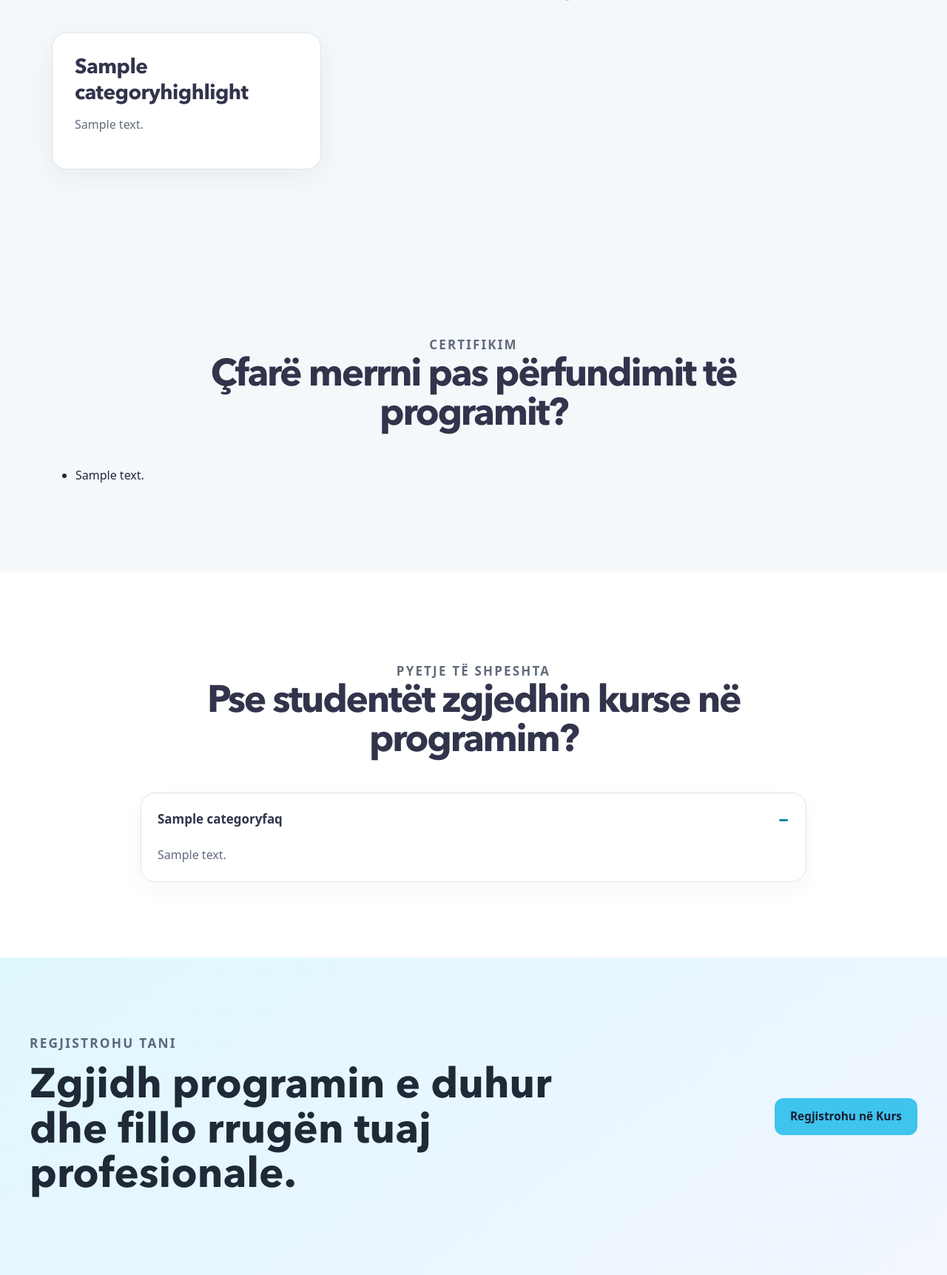
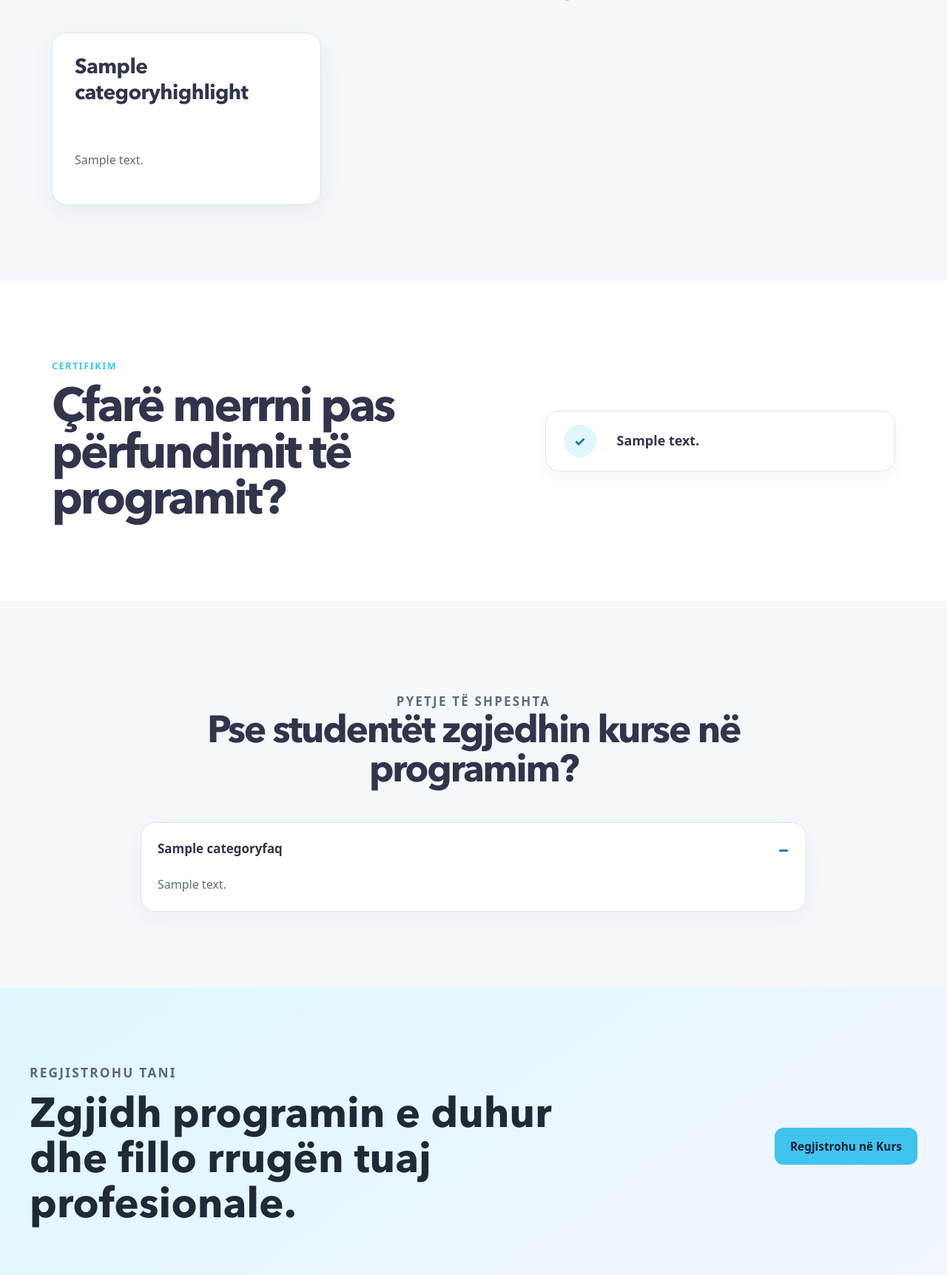
Before and after one commit to zelina256/Dominusoft, a Django app: a page that uses templates/trajnime/trajnime_kat.html in a window 1280 px wide. Shown: the part 1610-3333 px from the top of the page at 74% size. Run offline with Django 5.2, Linux system fonts and the light colour scheme; data comes from the database, SQL or seed files in the repository; tables that the repository leaves empty hold one stand-in row (values such as "Sample post"); parts of the project's set-up code (start-up, migrations or seed data) failed here and were passed over; some libraries are stand-ins or nearby versions.

Commit message:
service, course

```diff
--- a/static/css/inner-modern.css
+++ b/static/css/inner-modern.css
@@ -278,7 +278,7 @@
 }
 
 .inner-heading {
-    max-width: 780px;
+    max-width: 800px;
     margin-inline: auto;
     margin-bottom: 42px;
     text-align: center;
@@ -588,7 +588,292 @@
     letter-spacing: -0.02em;
     line-height: 1.25;
 }
-
+.industries-section .inner-card h3 {
+    min-height: 64px;
+    margin: 0 0 10px;
+}
+
+.industries-section .inner-card p {
+    margin-top: 0;
+}
+
+.inner-section--summary {
+    padding-block: clamp(70px, 7vw, 100px);
+    background: #f5f7fa;
+}
+
+.summary-header {
+    max-width: 900px;
+    margin: 0 auto 48px;
+    text-align: center;
+}
+
+.summary-title {
+    max-width: 850px;
+    margin-inline: auto;
+
+    color: var(--inner-navy);
+    font-size: clamp(2.7rem, 5vw, 5rem);
+    font-weight: 800;
+    letter-spacing: -0.045em;
+    line-height: 1;
+}
+
+
+/* paneli kryesor */
+.summary-layout {
+    display: block;
+    max-width: 980px;
+    margin-inline: auto;
+}
+
+.summary-content {
+    display: grid;
+    grid-template-columns: minmax(0, 1.15fr) minmax(280px, 0.85fr);
+    gap: 48px;
+
+    padding: clamp(32px, 5vw, 52px);
+
+    border: 1px solid rgba(49, 52, 75, 0.10);
+    border-radius: 28px;
+
+    background: #fff;
+
+    box-shadow:
+        0 20px 55px rgba(49, 52, 75, 0.07);
+}
+
+
+/* teksti majtas */
+.summary-copy {
+    display: flex;
+    align-items: center;
+}
+
+.summary-copy p {
+    margin: 0;
+
+    color: var(--inner-navy);
+
+    font-size: clamp(1.05rem, 1.7vw, 1.25rem);
+    line-height: 1.7;
+}
+
+
+/* përfitimet djathtas */
+.summary-benefits {
+    padding-left: 42px;
+    border-left: 1px solid var(--inner-line);
+
+    display: flex;
+    flex-direction: column;
+    justify-content: center;
+}
+
+.summary-feature__eyebrow {
+    margin: 0 0 20px;
+
+    color: var(--inner-cyan-dark);
+
+    font-size: 0.78rem;
+    font-weight: 800;
+
+    letter-spacing: 0.12em;
+    text-transform: uppercase;
+}
+
+.summary-fact-list {
+    display: grid;
+    gap: 16px;
+
+    margin: 0;
+}
+
+.summary-fact-list li {
+    display: flex;
+    align-items: center;
+    gap: 12px;
+
+    color: var(--inner-navy);
+
+    font-size: 1rem;
+    font-weight: 600;
+}
+
+.summary-fact-list i {
+    flex: 0 0 24px;
+
+    width: 24px;
+    height: 24px;
+
+    margin: 0;
+
+    border-radius: 50%;
+
+    color: var(--inner-cyan-dark);
+    background: rgba(62, 196, 237, 0.12);
+
+    line-height: 24px;
+    text-align: center;
+}
+
+/* Check icon */
+
+.training-highlight-card h3 {
+    min-height: 110px;
+    margin: 0 0 18px;
+}
+
+/* =========================================
+   CERTIFICATION SECTION
+========================================= */
+
+.training-certification {
+    padding-block: clamp(70px, 8vw, 110px);
+}
+
+.certification-layout {
+    display: grid;
+    grid-template-columns: minmax(300px, 1.3fr) minmax(0, 1fr);
+    gap: clamp(50px, 4vw, 100px);
+
+    align-items: center;
+}
+
+
+/* LEFT SIDE */
+.certification-intro {
+    max-width: 520px;
+}
+
+.certification-intro .inner-eyebrow {
+    margin-bottom: 18px;
+}
+
+.certification-intro h2 {
+    margin: 0;
+    color: var(--inner-navy);
+    font-size: clamp(2.7rem, 5vw, 5rem);
+    font-weight: 800;
+    line-height: 0.98;
+    letter-spacing: -0.05em;
+}
+
+.certification-intro__text {
+    max-width: 480px;
+
+    margin: 28px 0 0;
+
+    color: var(--inner-muted);
+
+    font-size: 1.08rem;
+    line-height: 1.75;
+}
+
+
+/* RIGHT SIDE */
+.certification-list {
+    display: grid;
+    gap: 12px;
+}
+
+
+/* ITEM */
+.certification-item {
+    display: grid;
+    grid-template-columns: 52px minmax(0, 1fr);
+    gap: 20px;
+    align-items: center;
+    min-height: 82px;
+    padding: 14px 24px;
+    border: 1px solid var(--inner-line);
+    border-radius: 18px;
+    background: #fff;
+    box-shadow: 0 8px 24px rgba(49, 52, 75, 0.04);
+}
+
+
+/* CHECK CIRCLE */
+.certification-check {
+    display: flex;
+    align-items: center;
+    justify-content: center;
+    width: 44px;
+    height: 44px;
+    border-radius: 50%;
+    color: var(--inner-cyan-dark);
+    background: rgba(62, 196, 237, 0.15);
+    font-size: 1.1rem;
+    font-weight: 800;
+}
+
+
+/* TEXT */
+.certification-item__content p {
+    margin: 0;
+
+    color: var(--inner-navy);
+
+    font-size: clamp(1.05rem, 1.4vw, 1.22rem);
+    font-weight: 650;
+    line-height: 1.55;
+}
+@media (max-width: 900px) {
+
+    .certification-layout {
+        grid-template-columns: 1fr;
+        gap: 42px;
+    }
+
+    .certification-intro {
+        max-width: 720px;
+        text-align: center;
+        margin-inline: auto;
+    }
+
+    .certification-intro .inner-eyebrow {
+        justify-content: center;
+    }
+
+    .certification-intro__text {
+        margin-inline: auto;
+    }
+
+    .certification-list {
+        width: 100%;
+        max-width: 750px;
+        margin-inline: auto;
+    }
+}
+
+
+@media (max-width: 600px) {
+
+    .certification-item {
+        grid-template-columns: 46px minmax(0, 1fr);
+        gap: 16px;
+
+        min-height: auto;
+
+        padding: 20px 18px;
+    }
+
+    .certification-check {
+        width: 42px;
+        height: 42px;
+
+        font-size: 1.05rem;
+    }
+
+    .certification-intro h2 {
+        font-size: clamp(2.2rem, 10vw, 3.2rem);
+    }
+}
+@media (max-width: 720px) {
+    .industries-section .inner-card h3 {
+        min-height: auto;
+    }
+}
 .inner-card p {
     color: var(--inner-muted);
     line-height: 1.7;
--- a/templates/sherbime/sherbime.html
+++ b/templates/sherbime/sherbime.html
@@ -142,7 +142,7 @@ Dominusoft kombinon teknologjinë, software-in, marketingun digjital, SEO-n dhe
         </div>
     </section> -->
 
-    <section class="inner-section" aria-labelledby="industries-heading">
+    <section class="inner-section industries-section" aria-labelledby="industries-heading">
         <div class="inner-container">
             <div class="inner-heading">
                 <p class="inner-eyebrow">Industritë</p>
--- a/templates/trajnime/kategori.html
+++ b/templates/trajnime/kategori.html
@@ -46,7 +46,7 @@
             </aside>
         </div>
     </section>
-    <section id="programet" class="inner-section inner-section--white" aria-labelledby="categories-heading">
+    <section id="programet" class="inner-section inner-section--muted" aria-labelledby="categories-heading">
         <div class="inner-container ">
             <div class="inner-heading categories-heading ">
                 <p class="inner-eyebrow">Zgjidhni fushën tuaj</p>
--- a/templates/trajnime/trajnime_kat.html
+++ b/templates/trajnime/trajnime_kat.html
@@ -71,7 +71,7 @@
             </div>
             <div class="inner-grid inner-grid--3">
                 {% for highlight in cat_training.highlights.all %}
-                <article class="inner-card">
+                <article class="inner-card training-highlight-card">
                     <div class="inner-card__body">
                         <h3>{{ highlight.title }}</h3>
                         <p>{{ highlight.description }}</p>
@@ -84,35 +84,49 @@
     {% endif %}
 
 {% if cat_training.certification_items.all or cat_training.category_learning_title or cat_training.category_learning_description %}
-    <section class="inner-section inner-section--muted" aria-labelledby="certification-heading">
-        <div class="inner-container">
-            <div class="inner-heading inner-heading--left">
+<section class="inner-section inner-section--white training-certification"
+         aria-labelledby="certification-heading">
+
+    <div class="inner-container certification-layout">
+
+        <div class="certification-intro">
             <p class="inner-eyebrow">Certifikim</p>
-                <h2 id="certification-heading">Çfarë merrni pas përfundimit të programit?</h2>
+
+            <h2 id="certification-heading">
+                Çfarë merrni pas përfundimit të programit?
+            </h2>
+
+            {% if cat_training.category_learning_description %}
+            <p class="certification-intro__text">
+                {{ cat_training.category_learning_description }}
+            </p>
+            {% endif %}
         </div>
-            <div class="inner-grid inner-grid--2">
+
         {% if cat_training.certification_items.all %}
-                <div>
-                    <ul class="inner-check-list">{% for item in cat_training.certification_items.all %}<li>{{ item.text }}</li>{% endfor %}</ul>
+        <div class="certification-list">
+            {% for item in cat_training.certification_items.all %}
+            <div class="certification-item">
+
+                <div class="certification-check" aria-hidden="true">
+                    ✓
+                </div>
+
+                <div class="certification-item__content">
+                    <p>{{ item.text }}</p>
+                </div>
+
+            </div>
+            {% endfor %}
         </div>
         {% endif %}
-                {% if cat_training.category_learning_title or cat_training.category_learning_description %}
-                <div>
-                    <div class="inner-card">
-                        <div class="inner-card__body">
-                            <h3>Çfarë do të mësoni?</h3>
-                            <p>{{ cat_training.category_learning_description }}</p>
+
     </div>
-                    </div>
-                </div>
-                {% endif %}
-            </div>
-        </div>
+
 </section>
 {% endif %}
-
     {% if cat_training.faqs.all %}
-    <section class="inner-section inner-section--white" aria-labelledby="faq-heading">
+    <section class="inner-section inner-section--muted" aria-labelledby="faq-heading">
         <div class="inner-container">
             <div class="inner-heading inner-heading--left">
                 <p class="inner-eyebrow">Pyetje të shpeshta</p>
```
Also changed, not shown: home/tests.py (+10 -0 lines), templates/sherbime/detaje_sherbime.html (+44 -14 lines), trainings/context_processors.py (added, +7 -0 lines), trainings/tests.py (+14 -1 lines). Lines whose indentation alone changed are shown as unchanged.
